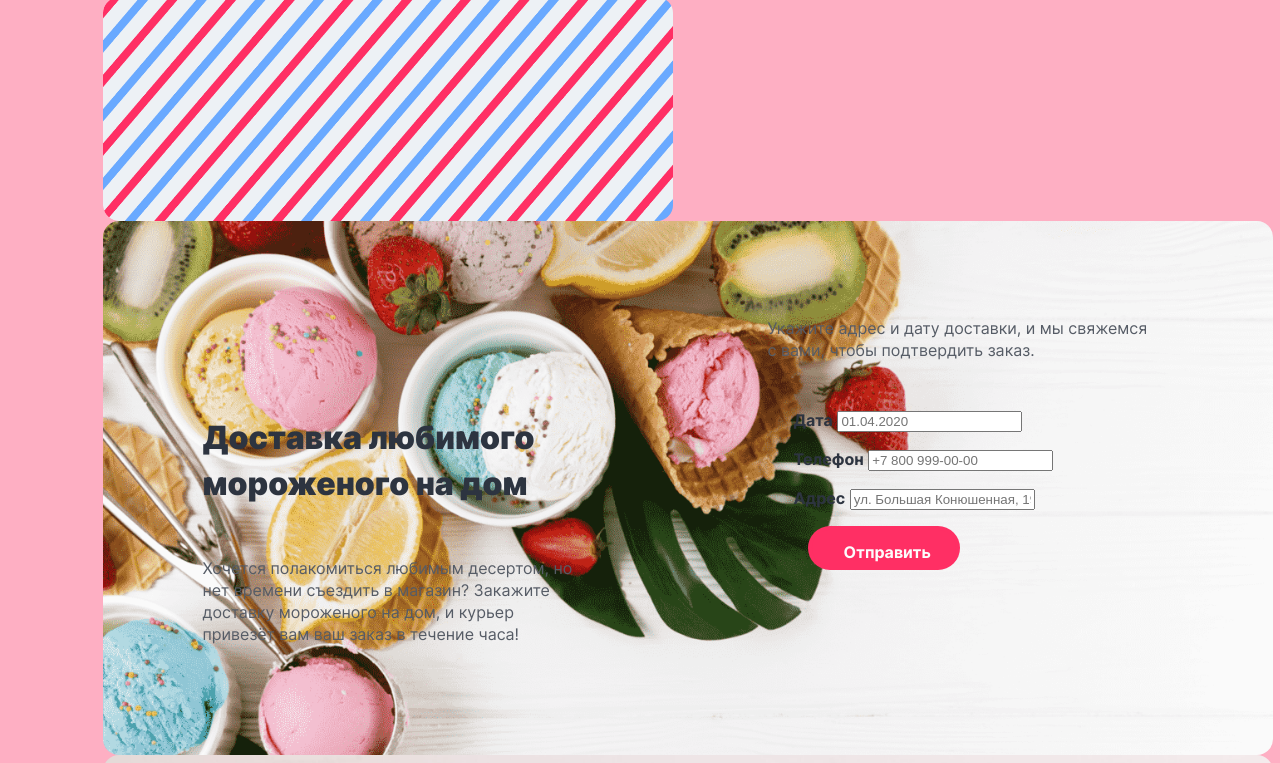
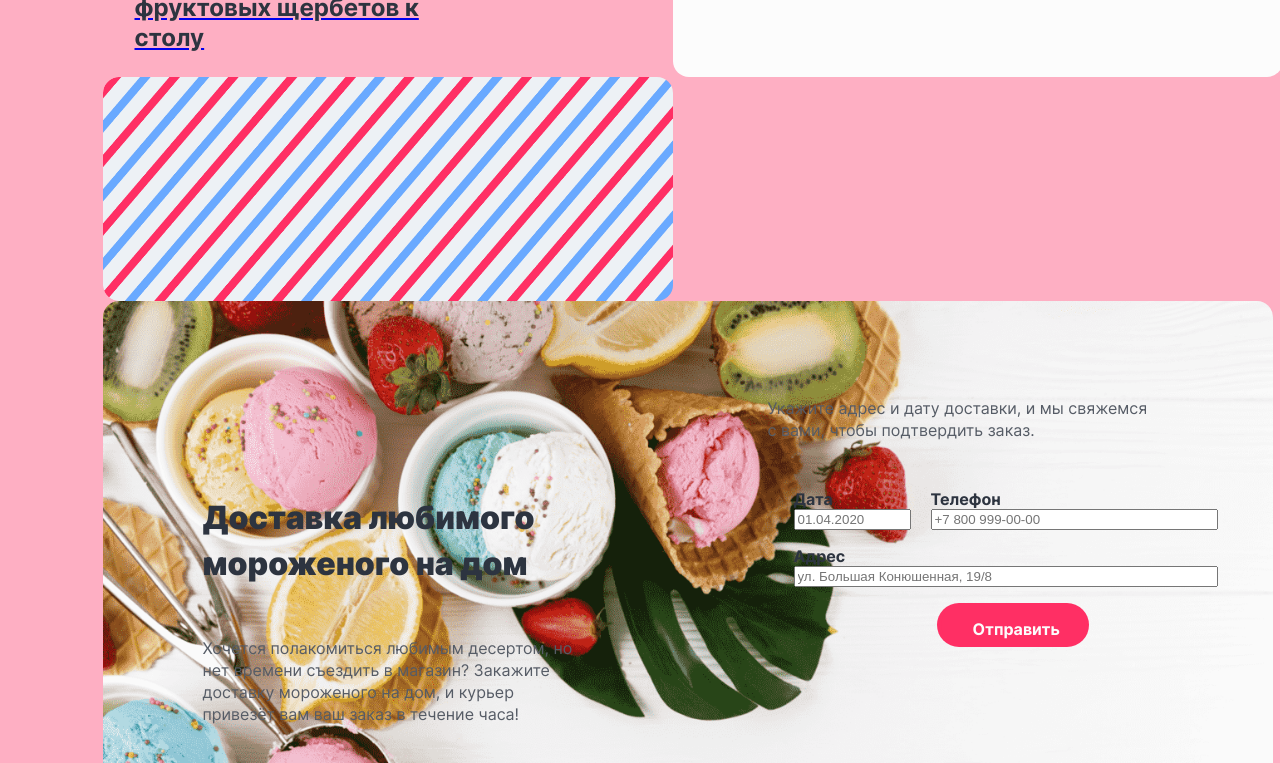
Before and after one commit to htmlacademy-htmlcss/2215079-gllacy-35, a plain HTML site: page index.html in a window 1280 px wide. Shown: the part 3978-4741 px from the top of the page. Drawn offline with Linux system fonts and the light colour scheme.

Commit message:
Добавляет мелкие сетки на гридах

```diff
--- a/index.html
+++ b/index.html
@@ -309,20 +309,26 @@
                     подтвердить
                     заказ.</p>
                   <form class="appointment-form" action="https://echo.htmlacademy.ru/" method="post">
-                    <p class="appointment-form-date">
-                      <label class="form-label" for="appointment-date">Дата</label>
+                    <p class="field-group appointment-form-date">
+                      <label class="form-label" for="appointment-date">Дата
+                        <button class="info">
+                          <span class="visually-hidden">Посмотреть дополнительную информацию</span></button>
+                      </label>
                       <input type="text" id="appointment-date" name="appointment-date" placeholder="01.04.2020">
                     </p>
-                    <p class="appointment-form-phone">
+                    <p class="field-group appointment-form-phone">
                       <label class="form-label" for="appointment-phone">Телефон</label>
                       <input type="text" id="appointment-phone" name="appointment-phone" placeholder="+7 800 999-00-00">
                     </p>
-                    <p class="appointment-form-address">
-                      <label class="form-label" for="appointment-address">Адрес</label>
+                    <p class="field-group appointment-form-address">
+                      <label class="form-label" for="appointment-address">Адрес
+                        <button class="info">
+                          <span class="visually-hidden">Посмотреть дополнительную информацию</span></button>
+                      </label>
                       <input type="text" id="appointment-address" name="appointment-address"
                         placeholder="ул. Большая Конюшенная, 19/8">
                     </p>
-                    <button class="button" type="submit">Отправить</button>
+                    <button class="button appointment-submit" type="submit">Отправить</button>
                   </form>
                 </li>
               </ul>
--- a/style.css
+++ b/style.css
@@ -96,13 +96,14 @@ body {
 
 .content {
   min-height: 100%;
-  width: 1359px;
-  margin: 0;
+  min-width: 1359px;
+  margin: 0 auto;
   display: flex;
   flex-direction: column;
 }
 
 .content-inner {
+  margin: 0 auto;
   width: 1366px;
 }
 
@@ -166,12 +167,13 @@ body {
 }
 
 .popular-product-list {
-  margin-right: 30px;
   list-style-type: none;
   margin: 0;
   padding: 0;
-  display: flex;
-  justify-content: space-between;
+  display: grid;
+  grid-template-columns: repeat(4, 270px);
+  column-gap: 20px;
+  margin-bottom: 80px;
 }
 
 .popular-product-card {
@@ -267,6 +269,36 @@ body {
   padding: 12px 32px;
 }
 
+.appointment-form {
+  display: grid;
+  grid-template-columns: 117px 287px;
+  gap: 16px 20px;
+}
+
+.appointment-form-address {
+  grid-column: 1/-1;
+}
+
+.appointment-submit {
+  grid-column: 1/-1;
+  justify-self: start;
+}
+
+.field-group {
+  display: flex;
+  flex-direction: column;
+  margin: 0;
+}
+
+.appointment-form .info {
+  display: none;
+}
+
+.field-group label,
+.field-group input {
+  display: block;
+}
+
 .appointment-form .button {
   font-family: inherit;
   font-size: 16px;
@@ -281,6 +313,7 @@ body {
   border: 4px solid rgba(255, 47, 100, 0.3);
   border-radius: 26px;
   padding: 12px 32px;
+  justify-self: center;
 }
 
 .contacts .button {
@@ -739,9 +772,14 @@ form .button {
 }
 
 .product-list {
+  display: grid;
+  grid-template-columns: repeat(4, 270px);
+  column-gap: 30px;
+  row-gap: 40px;
   margin: 0;
   padding: 0;
   list-style-type: none;
+  margin-bottom: 16px;
 }
 
 .product-list h3 {
```
